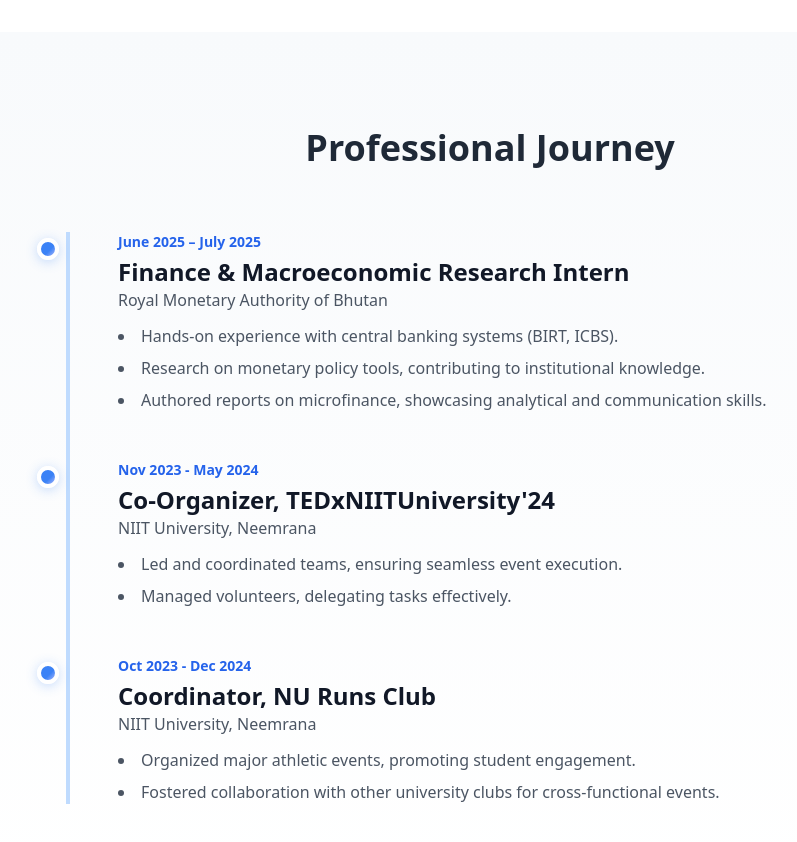
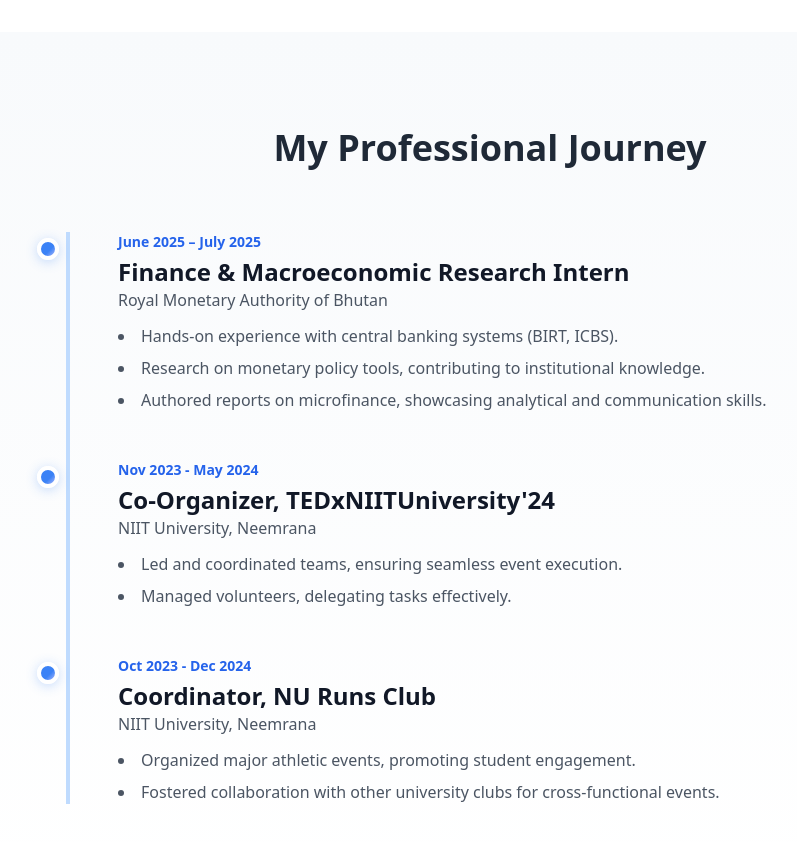
Before and after one commit to Jigme3-Choden/JigmeChoden.io, a plain HTML site: page index.html in a window 1280 px wide. Shown: the part 1280-2122 px from the top of the page, without its empty margins (150-947 px from the left). Drawn offline with nearby package versions, Linux system fonts and the light colour scheme.

Commit message:
Demo Change

```diff
--- a/index.html
+++ b/index.html
@@ -137,7 +137,7 @@
     <!-- Experience Section -->
     <section id="experience" class="py-24 relative bg-gradient-to-b from-slate-50 to-white dark:from-slate-800 dark:to-slate-900 transition-colors">
       <div class="max-w-5xl mx-auto px-6">
-        <h2 class="text-4xl font-extrabold text-center mb-16 fade-in">Professional Journey</h2>
+        <h2 class="text-4xl font-extrabold text-center mb-16 fade-in">My Professional Journey</h2>
         <div class="relative border-l-4 border-blue-200 dark:border-blue-800 ml-4 md:ml-16">
           <!-- Experience items -->
           <div class="mb-12 pl-12 relative fade-in">
```
